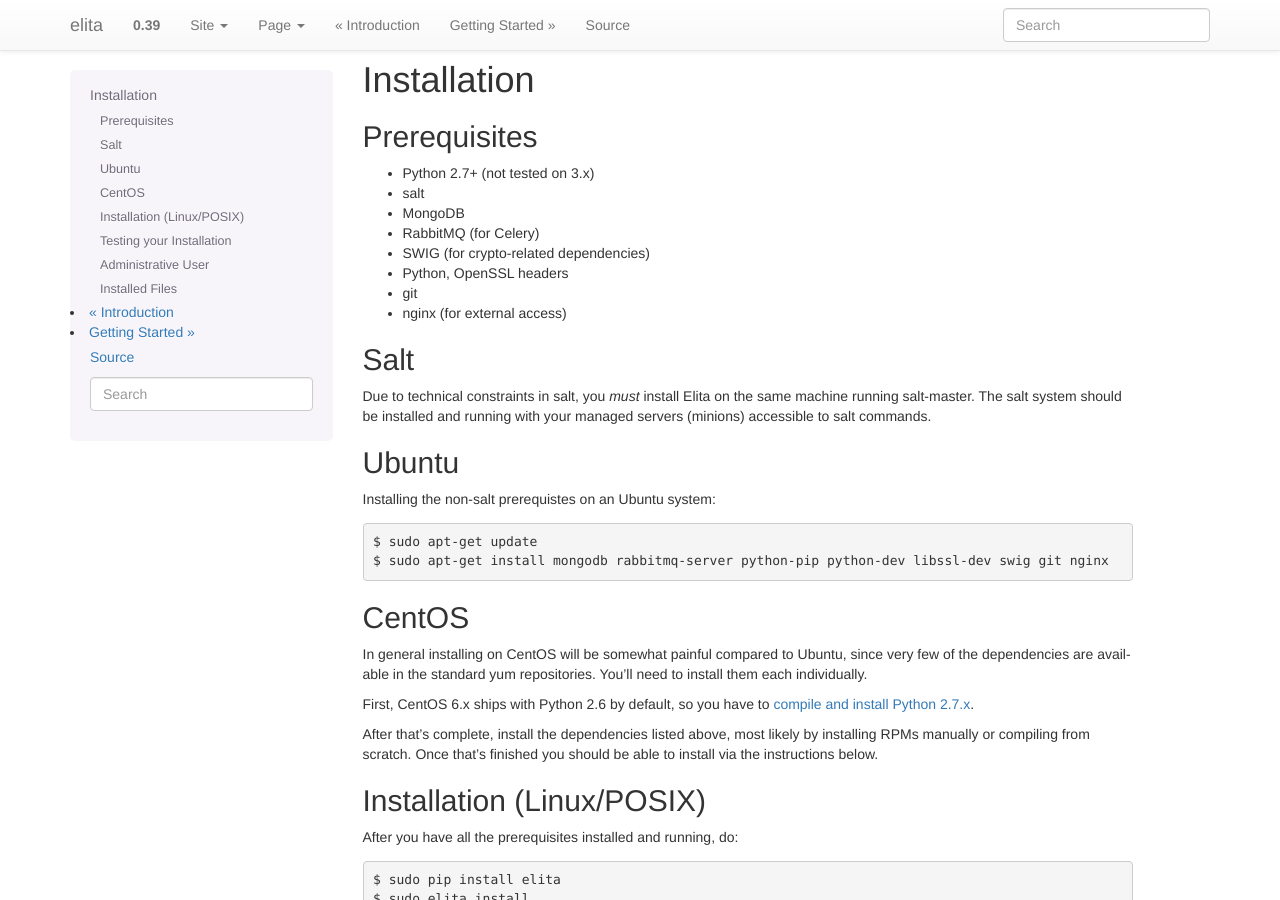
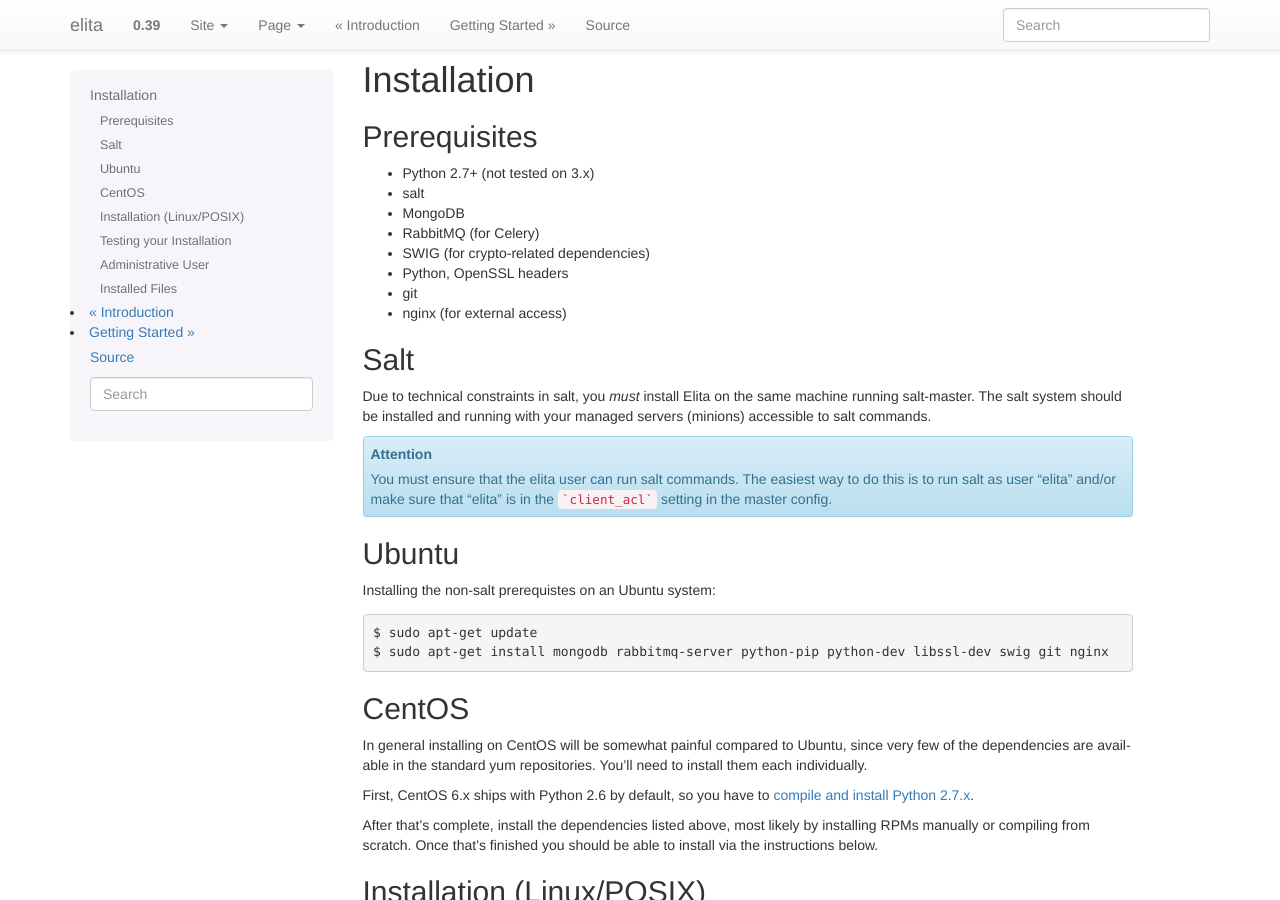
Before and after one commit to bkeroack/elita, a Sphinx documentation site: the page built from doc/install.rst, in a window 1280 px wide and 900 px high. Built offline with Sphinx 7.4.7, drawn with Linux system fonts in a browser that asks for light colours.

Commit message:
try to compensate for broken salt release on pypi, and clarify salt reqs in docs

````diff
--- a/doc/install.rst
+++ b/doc/install.rst
@@ -22,6 +22,12 @@ Salt
 
 Due to technical constraints in salt, you *must* install Elita on the same machine running salt-master. The salt
 system should be installed and running with your managed servers (minions) accessible to salt commands.
+
+
+.. ATTENTION::
+
+   You must ensure that the elita user can run salt commands. The easiest way to do this is to run salt as user "elita"
+   and/or make sure that "elita" is in the ```client_acl``` setting in the master config.
 
 
 Ubuntu
--- a/setup.py
+++ b/setup.py
@@ -11,7 +11,7 @@ requires = [
     'pyramid',
     'gunicorn',
     'gevent',
-    'salt',
+    'salt==2014.1.10',
     'celery',
     'pymongo',
 
@@ -31,6 +31,9 @@ requires = [
 
     # we need to lock, eg, salt state files during modification
     'lockfile',
+
+    # package map globbing
+    'glob2',
 
     # for installation primarily
     'sh',
````
Also changed, not shown: 2 other files.
